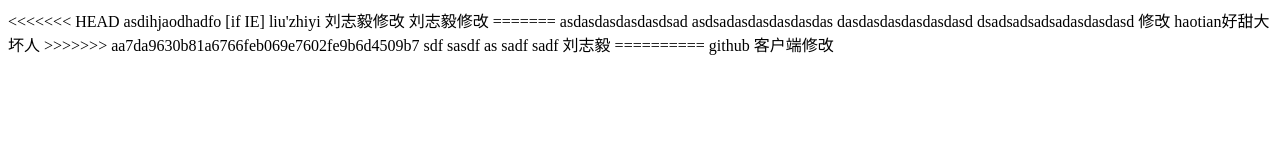
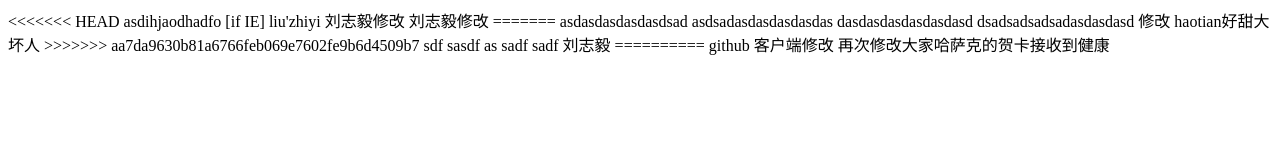
Before and after one commit to TAKeke/zht-is-storage, a plain HTML site: page 6-1firstProgram/index.html in a window 1280 px wide. Drawn offline with Linux system fonts and the light colour scheme.

Commit message:
dasdsa
dasds

```diff
--- a/6-1firstProgram/index.html
+++ b/6-1firstProgram/index.html
@@ -33,5 +33,6 @@
 刘志毅
 ==========
 github 客户端修改
+再次修改大家哈萨克的贺卡接收到健康
 </body>
 </html>
```
